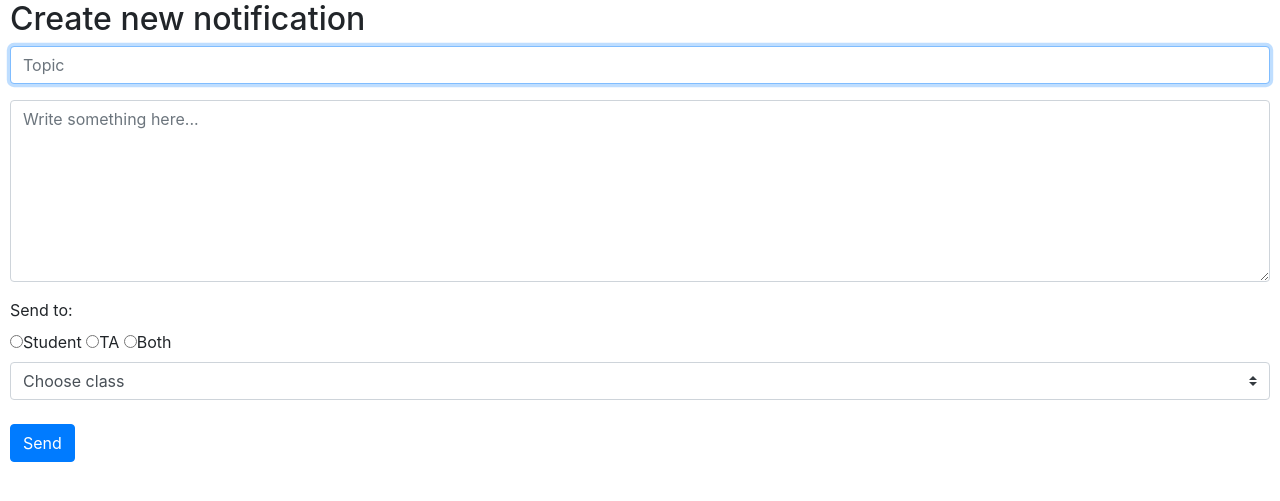
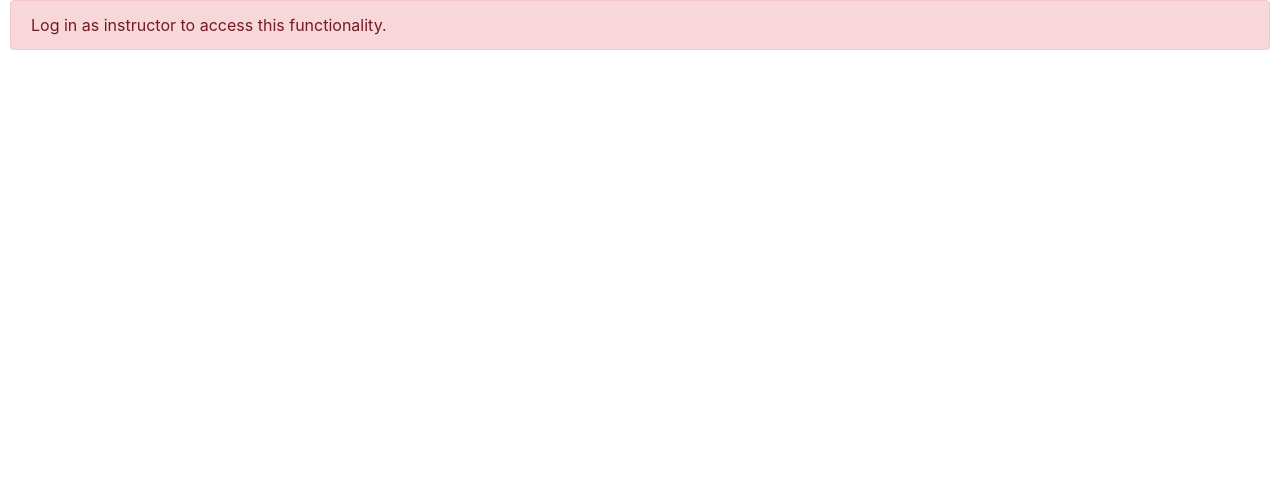
Before and after one commit to Aquib-Nawaz/project, a Django app: page /add_notification in a window 1280 px wide. Shown: the part 66-567 px from the top of the page. Run offline with Django 3.2, Linux system fonts and the light colour scheme; a user stored in the database is signed in; some libraries are stand-ins or nearby versions.

```diff
--- a/Dashboard/templates/Dashboard/notification.html
+++ b/Dashboard/templates/Dashboard/notification.html
@@ -1,7 +1,7 @@
 {% extends 'Dashboard/layout.html' %}
 {% block title %}Add_Notification{% endblock %}
 {% block body %}
-{% if user.is_authenticated %}
+{% if user.role == "instructor" %}
 <h2>Create new notification</h2>
 
 <form action="{% url 'notification' %}" method="post">
@@ -27,8 +27,8 @@
 </form>
 
 {% else %}
-<div class="alert alert-primary" role="alert">
-  Log in to access this functionality.
+<div class="alert alert-danger" role="alert">
+  Log in as instructor to access this functionality.
 </div>
 {% endif %}
 {% endblock %}
--- a/Dashboard/templates/Dashboard/register.html
+++ b/Dashboard/templates/Dashboard/register.html
@@ -5,7 +5,7 @@
     <h2>Register</h2>
 
     {% if message %}
-        <div>{{ message }}</div>
+        <div class="alert alert-danger" role="alert">{{ message }}</div>
     {% endif %}
 
     <form action="{% url 'register' %}" method="post">
--- a/Dashboard/views.py
+++ b/Dashboard/views.py
@@ -56,7 +56,11 @@ def register(request):
         # Ensure password matches confirmation
         password = request.POST["password"]
         confirmation = request.POST["confirmation"]
-        role = request.POST["role"]
+        role = request.POST.get("role", None)
+        if role == None:
+            return render(request, "Dashboard/register.html", {
+                "message": "Role must be chosen"
+            })
         if password != confirmation:
             return render(request, "Dashboard/register.html", {
                 "message": "Passwords must match."
@@ -75,7 +79,7 @@ def register(request):
         return HttpResponseRedirect(reverse("index"))
     else:
         return render(request, "Dashboard/register.html")
-
+@login_required(login_url="login")
 def notification(request):
 	if request.method == "POST":
 		pass
```
Also changed, not shown: db.sqlite3.
